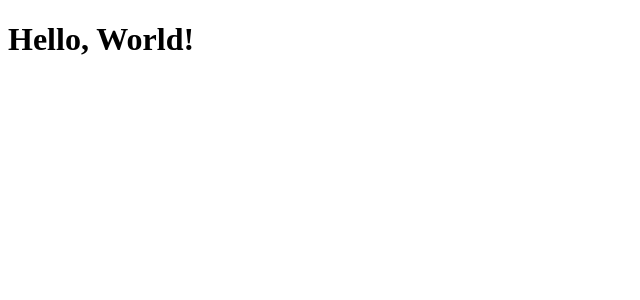
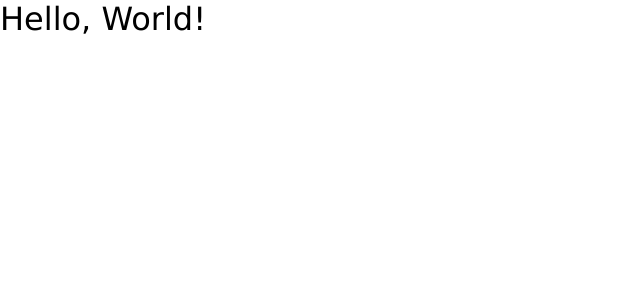
Before and after one commit to yazilim-kulubu/yks-master, a Svelte app: page / in a window 1280 px wide. Shown: the top 300 px of the page, without its empty margins (0-640 px from the left). Built offline with nearby package versions, Linux system fonts and the light colour scheme.

Commit message:
feat: add css reset

```diff
--- a/src/app.css
+++ b/src/app.css
@@ -0,0 +1,19 @@
+html {
+    box-sizing: border-box;
+    font-family: Verdana, Geneva, Tahoma, sans-serif;
+    font-size: 16px;
+}
+
+*, *:before, *:after {
+    box-sizing: inherit;
+}
+
+body, h1, h2, h3, h4, h5, h6, p, ol, ul {
+    margin: 0;
+    padding: 0;
+    font-weight: normal;
+}
+
+ol, ul {
+    list-style: none;
+}
```
